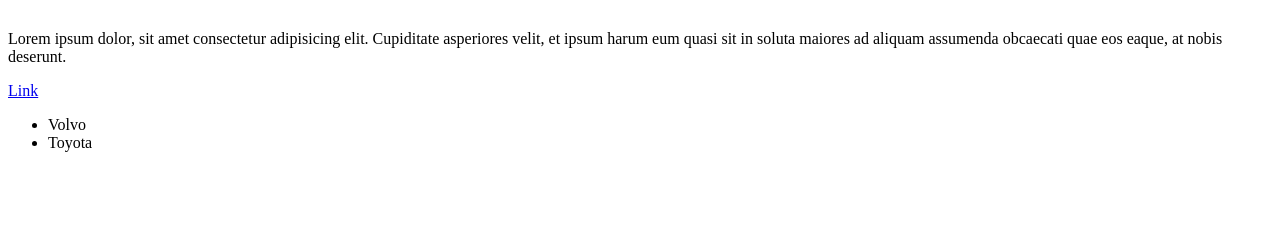
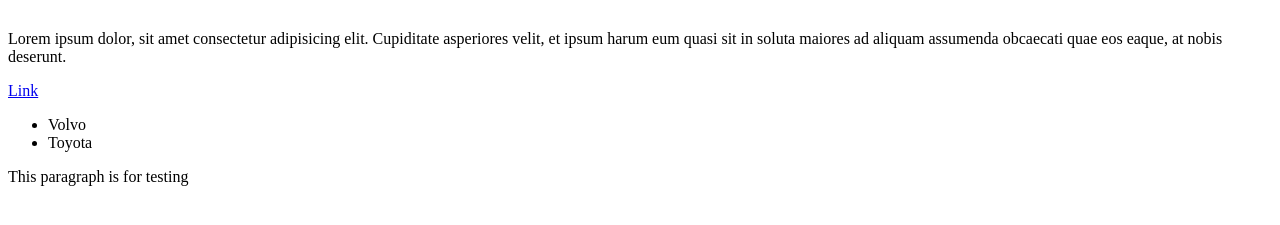
Before and after one commit to OmerLex/MyNewWebPage, a plain HTML site: page index.html in a window 1280 px wide. Shown: the part 95-320 px from the top of the page. Drawn offline with Linux system fonts and the light colour scheme.

Commit message:
added test paragraph

```diff
--- a/index.html
+++ b/index.html
@@ -23,5 +23,11 @@
         <li>Toyota</li>
     </ul>
 
+    <p>
+        This paragraph is for testing
+    </p>
+
+
+
 </body>
 </html>
```
